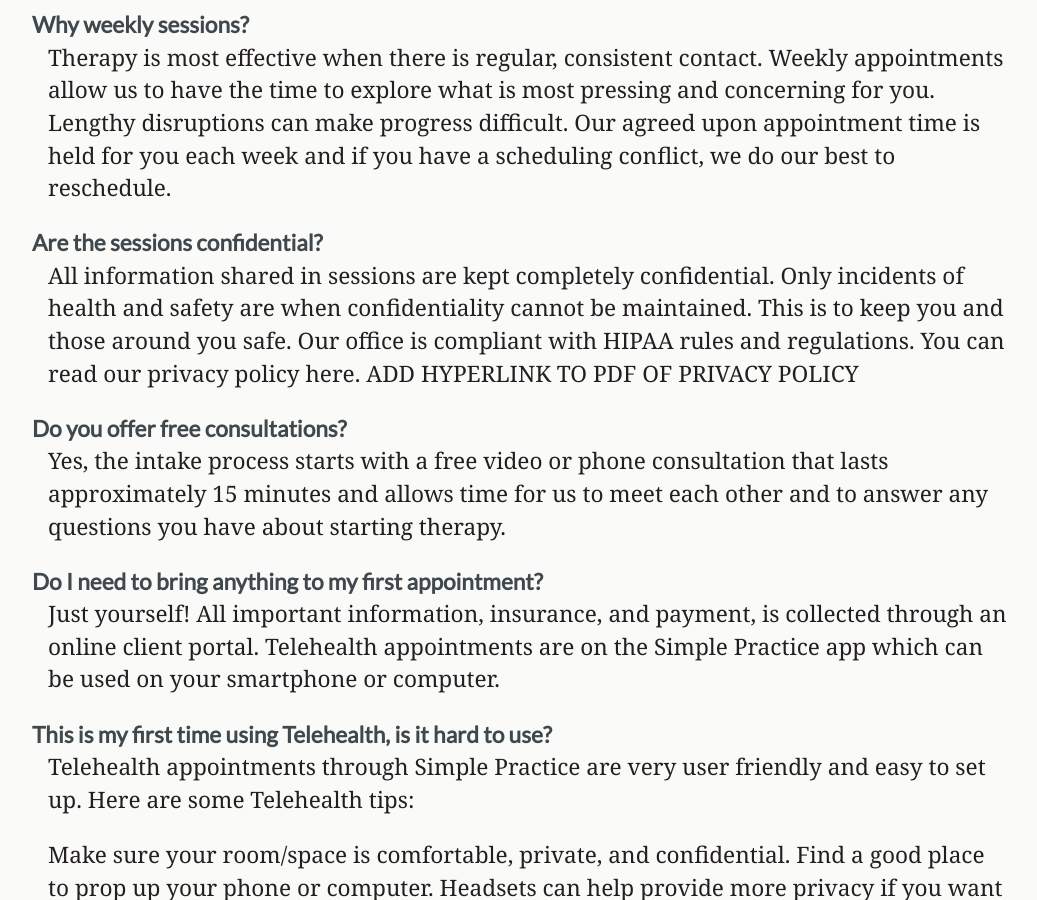
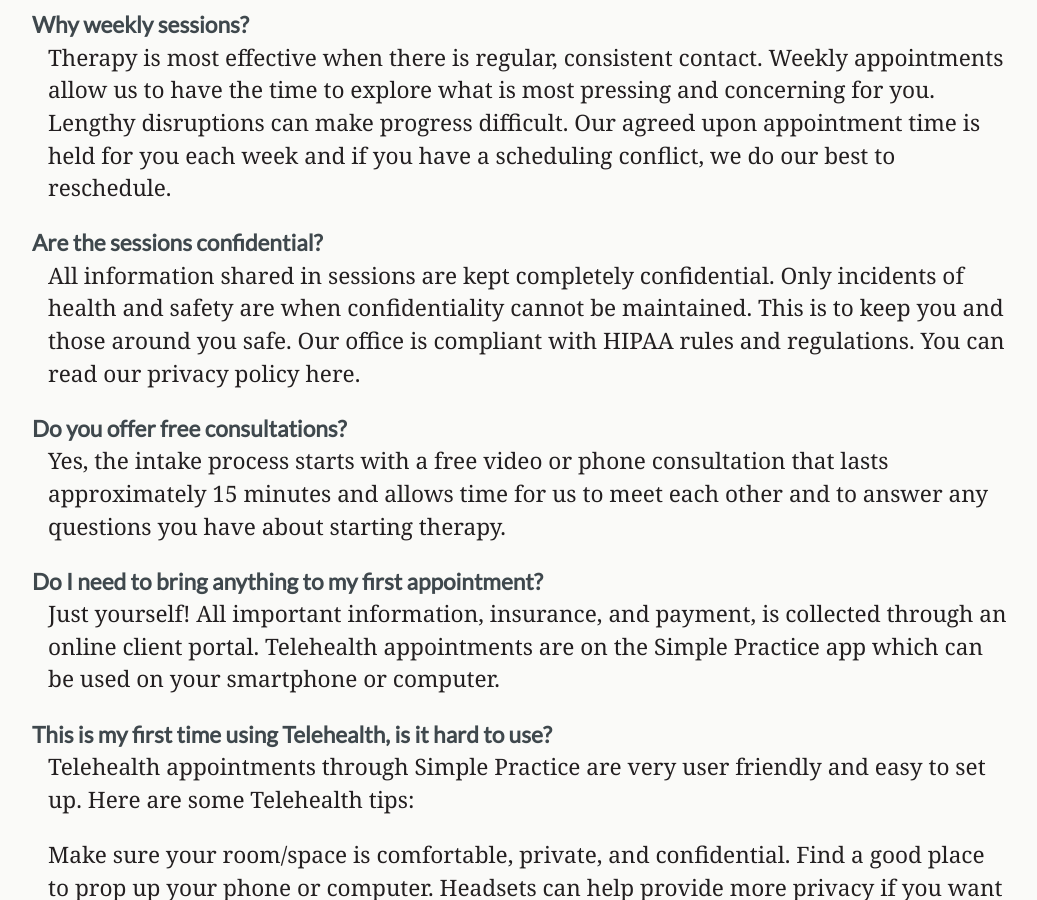
Before and after one commit to billHinderman/steph-jekyll, a Jekyll site: the page built from faq.md, in a window 1280 px wide and 900 px high, scrolled down 1083 px. Shown: the whole window, without its empty margins (112-1149 px from the left). Built offline with Jekyll 4.4.1, drawn with Linux system fonts in a browser that asks for light colours; some web fonts are replaced.

Commit message:
Privacy no hyperlink

```diff
--- a/faq.md
+++ b/faq.md
@@ -33,7 +33,7 @@ Therapy is most effective when there is regular, consistent contact. Weekly appo
 
 ### Are the sessions confidential?
 
-All information shared in sessions are kept completely confidential. Only incidents of health and safety are when confidentiality cannot be maintained. This is to keep you and those around you safe. Our office is compliant with HIPAA rules and regulations. You can read our privacy policy here. ADD HYPERLINK TO PDF OF PRIVACY POLICY
+All information shared in sessions are kept completely confidential. Only incidents of health and safety are when confidentiality cannot be maintained. This is to keep you and those around you safe. Our office is compliant with HIPAA rules and regulations. You can read our privacy policy here.
 
 ### Do you offer free consultations?
 
```
Also changed, not shown: 1 other file.
